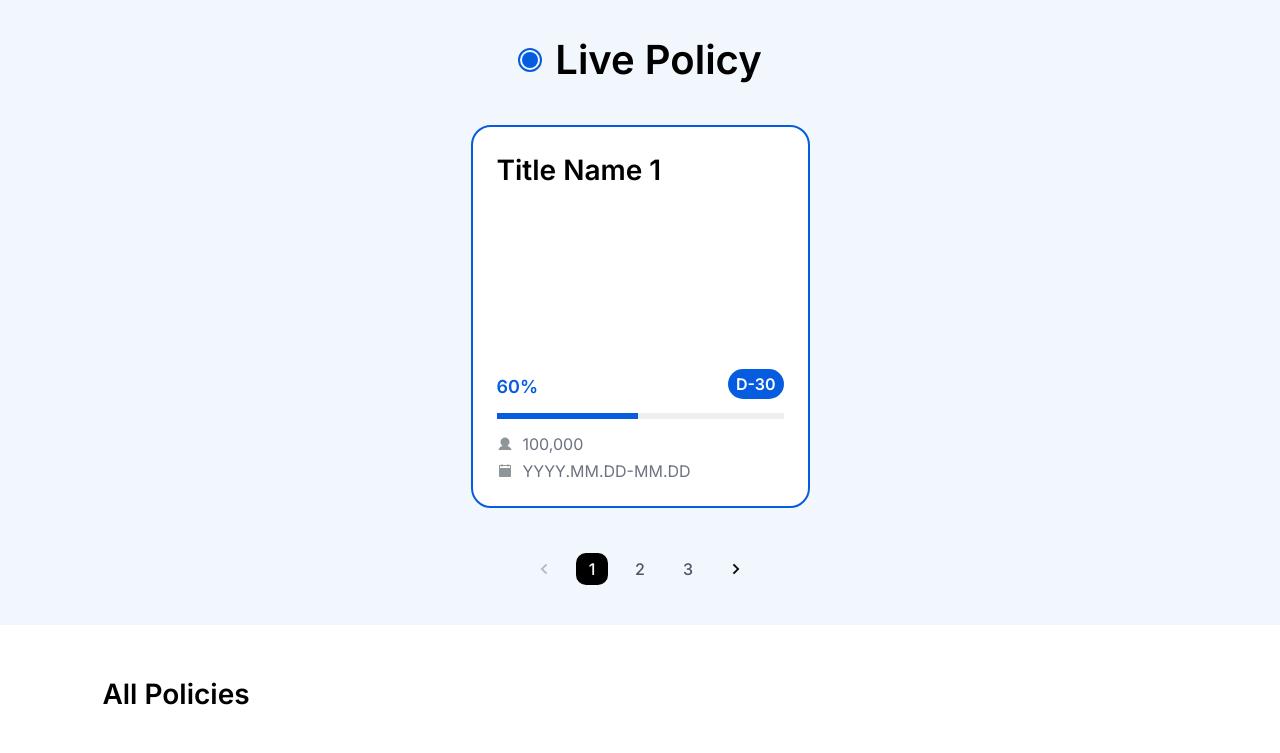
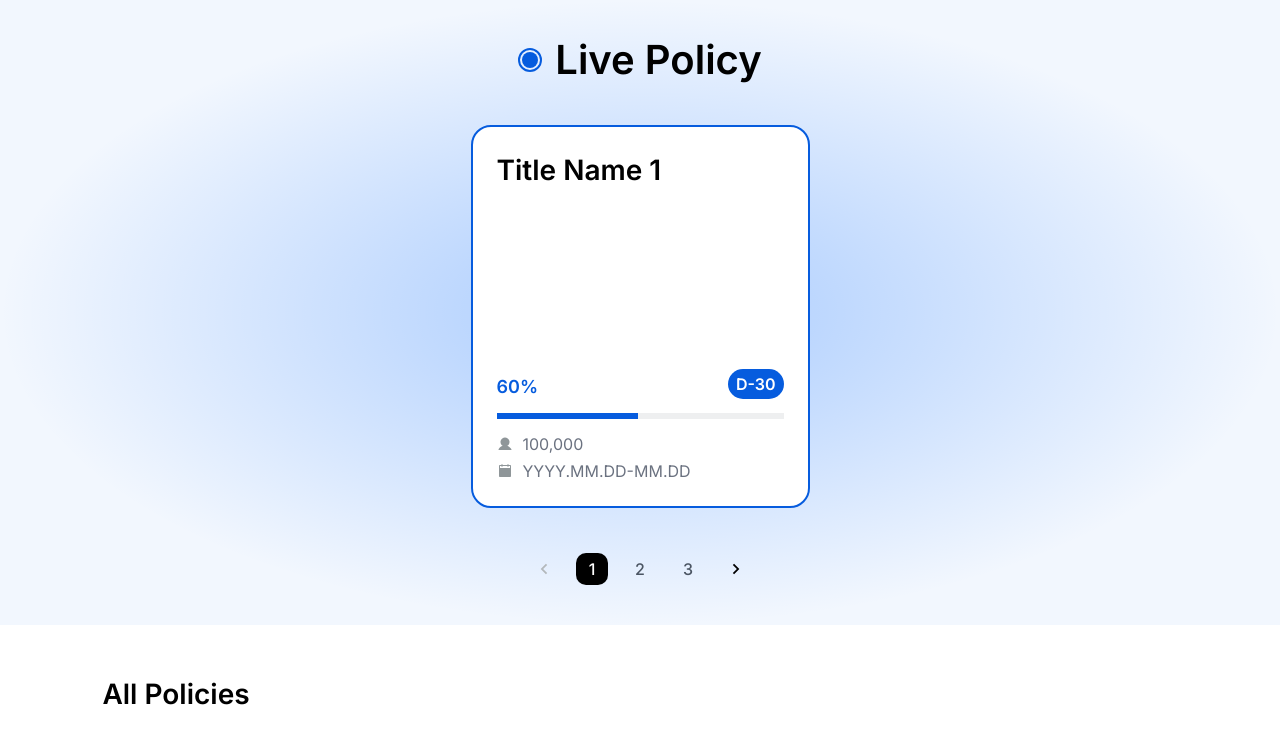
Before and after one commit to Connor-ETHSeoul/Connor-DAO-next-js, a Next.js app: page / in a window 1280 px wide. Shown: the top 753 px of the page. Built offline with nearby package versions, Linux system fonts and the light colour scheme.

Commit message:
add theme

```diff
--- a/tailwind.config.ts
+++ b/tailwind.config.ts
@@ -1,20 +1,93 @@
-import type { Config } from "tailwindcss";
+import type { Config } from 'tailwindcss';
 
 const config: Config = {
   content: [
-    "./pages/**/*.{js,ts,jsx,tsx,mdx}",
-    "./components/**/*.{js,ts,jsx,tsx,mdx}",
-    "./app/**/*.{js,ts,jsx,tsx,mdx}",
+    './pages/**/*.{js,ts,jsx,tsx,mdx}',
+    './components/**/*.{js,ts,jsx,tsx,mdx}',
+    './app/**/*.{js,ts,jsx,tsx,mdx}',
   ],
+  daisyui: {
+    themes: [
+      {
+        light: {
+          primary: '#93BBFB',
+          'primary-content': '#212638',
+          secondary: '#DAE8FF',
+          'secondary-content': '#212638',
+          accent: '#93BBFB',
+          'accent-content': '#212638',
+          neutral: '#212638',
+          'neutral-content': '#ffffff',
+          'base-100': '#ffffff',
+          'base-200': '#f4f8ff',
+          'base-300': '#DAE8FF',
+          'base-content': '#212638',
+          info: '#93BBFB',
+          success: '#34EEB6',
+          warning: '#FFCF72',
+          error: '#FF8863',
+
+          '--rounded-btn': '9999rem',
+
+          '.tooltip': {
+            '--tooltip-tail': '6px',
+          },
+          '.link': {
+            textUnderlineOffset: '2px',
+          },
+          '.link:hover': {
+            opacity: '80%',
+          },
+        },
+      },
+      {
+        dark: {
+          primary: '#212638',
+          'primary-content': '#F9FBFF',
+          secondary: '#323f61',
+          'secondary-content': '#F9FBFF',
+          accent: '#4969A6',
+          'accent-content': '#F9FBFF',
+          neutral: '#F9FBFF',
+          'neutral-content': '#385183',
+          'base-100': '#385183',
+          'base-200': '#2A3655',
+          'base-300': '#212638',
+          'base-content': '#F9FBFF',
+          info: '#385183',
+          success: '#34EEB6',
+          warning: '#FFCF72',
+          error: '#FF8863',
+
+          '--rounded-btn': '9999rem',
+
+          '.tooltip': {
+            '--tooltip-tail': '6px',
+            '--tooltip-color': 'oklch(var(--p))',
+          },
+          '.link': {
+            textUnderlineOffset: '2px',
+          },
+          '.link:hover': {
+            opacity: '80%',
+          },
+        },
+      },
+    ],
+  },
   theme: {
     extend: {
+      boxShadow: {
+        center: '0 0 12px -2px rgb(0 0 0 / 0.05)',
+      },
+      animation: {
+        'pulse-fast': 'pulse 1s cubic-bezier(0.4, 0, 0.6, 1) infinite',
+      },
       backgroundImage: {
-        "gradient-radial": "radial-gradient(var(--tw-gradient-stops))",
-        "gradient-conic":
-          "conic-gradient(from 180deg at 50% 50%, var(--tw-gradient-stops))",
+        'radial-gradient':
+          'radial-gradient(50% 50% at 50% 50%, rgba(0, 102, 255, 0.3) 0%, rgba(255, 255, 255, 0.00) 100%)',
       },
     },
   },
-  plugins: [],
 };
 export default config;
```
